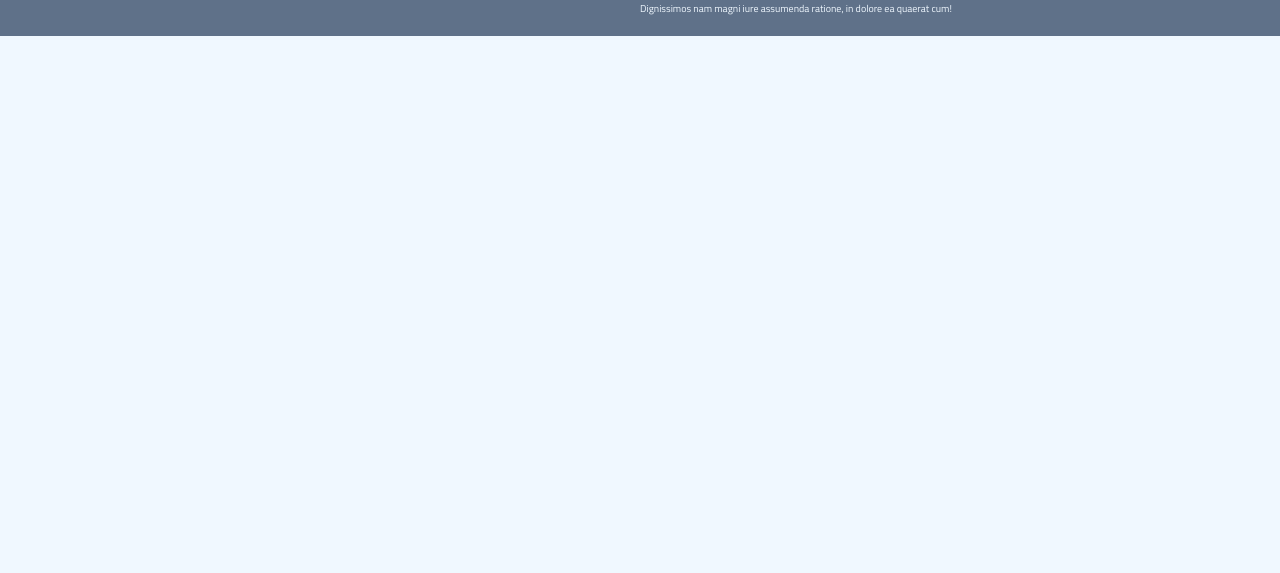
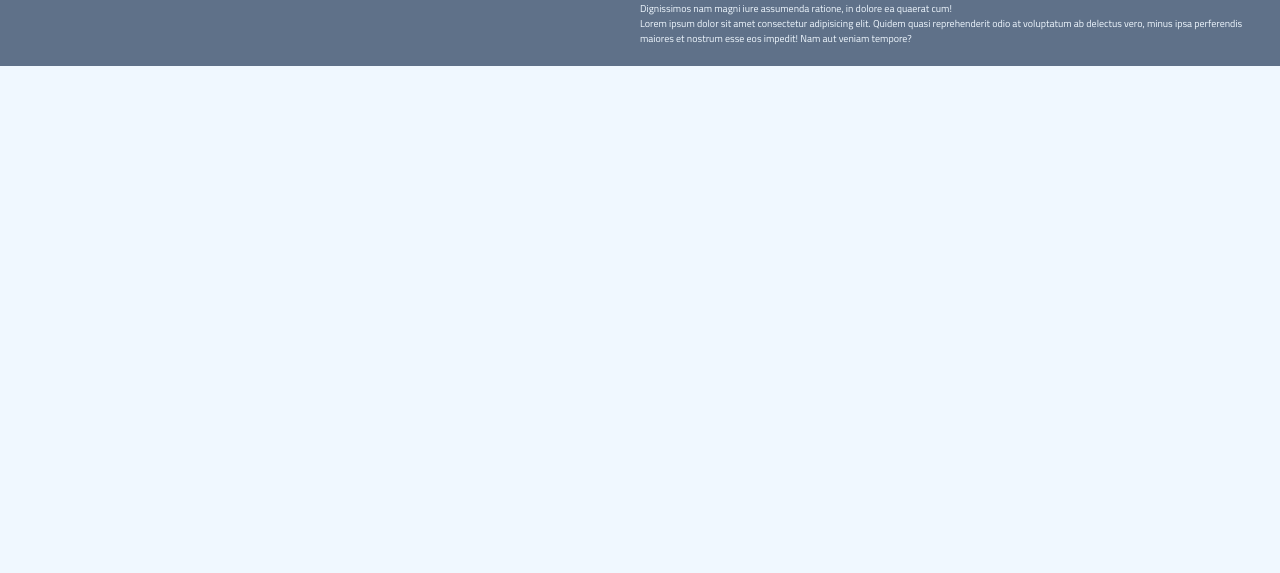
Before and after one commit to CesarUriarte/CaserosTV, a plain HTML site: page index.html in a window 1280 px wide. Shown: the part 227-800 px from the top of the page. Drawn offline with Linux system fonts and the light colour scheme.

Commit message:
Otro parrafo a la descripcion de la receta de la primera seccion

```diff
--- a/index.html
+++ b/index.html
@@ -35,6 +35,7 @@
                 <div class="dominancia post-right">
                     <h2>Título de la receta</h2>
                     <p>Descripcion Lorem ipsum dolor, sit amet consectetur adipisicing elit. Mollitia veniam, quaerat itaque repellat alias sunt earum eos illo voluptatem. Dignissimos nam magni iure assumenda ratione, in dolore ea quaerat cum!</p>
+                    <p>Lorem ipsum dolor sit amet consectetur adipisicing elit. Quidem quasi reprehenderit odio at voluptatum ab delectus vero, minus ipsa perferendis maiores et nostrum esse eos impedit! Nam aut veniam tempore?</p>
                 </div>
             </article>
         </section>
```
